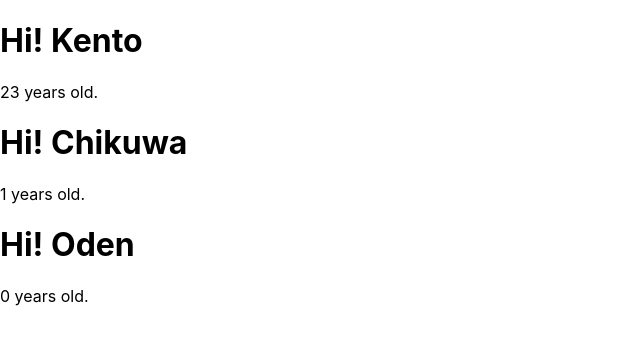
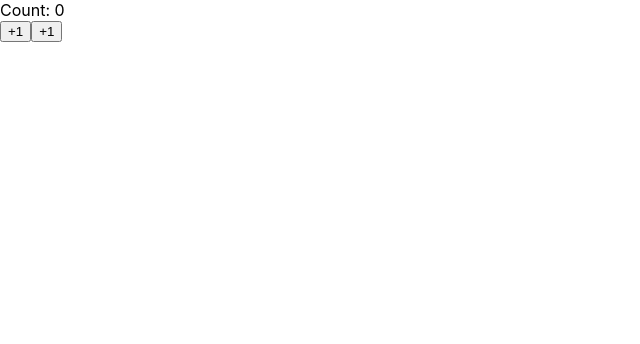
Before and after one commit to ken17yama/react-redux-crud, a React (Create React App) app: page / in a window 1280 px wide. Shown: the top 344 px of the page, without its empty margins (0-640 px from the left). Built offline with nearby package versions, Linux system fonts and the light colour scheme.

Commit message:
stateについて学習

```diff
--- a/src/App.js
+++ b/src/App.js
@@ -1,41 +1,30 @@
-import React from 'react';
-import PropTypes from 'prop-types';
+import React, { Component } from 'react';
 
-const App = () => {
+const App = () => (<Counter></Counter>)
 
-  const profiles = [
-    { name: "Kento", age: 23 },
-    { name: "Chikuwa", age: 1 },
-    { name: "Oden" },
-  ]
+class Counter extends Component {
+  constructor(props) {
+    super(props)
+    this.state = { count: 0 }
+  }
 
-  return (
-    <div>
-      {
-        profiles.map((profile, index) => {
-          return <User name={profile.name} age={profile.age} key={index} />
-        })
-      }
-    </div>
-  )
-}
-const User = (props) => {
-  return (
-    <div>
-      <h1>Hi! {props.name}</h1>
-      <p>{props.age} years old.</p>
-    </div>
-  )
-}
+  handlePlusButton = () => {
+    this.setState({ count: this.state.count + 1 })
+  }
 
-User.propTypes = {
-  name: PropTypes.string.isRequired,
-  age: PropTypes.number
-}
+  handlerMinusButton = () => {
+    this.setState({ count: this.state.count - 1 })
+  }
 
-User.defaultProps = {
-  // name: 'unknown',
-  age: 0
+  render() {
+    return (
+      <React.Fragment>
+        <div>Count: {this.state.count}</div>
+        <button onClick={this.handlePlusButton}>+1</button>
+        <button onClick={this.handlerMinusButton}>+1</button>
+      </React.Fragment>
+    )
+  }
 }
 
 export default App;
```
